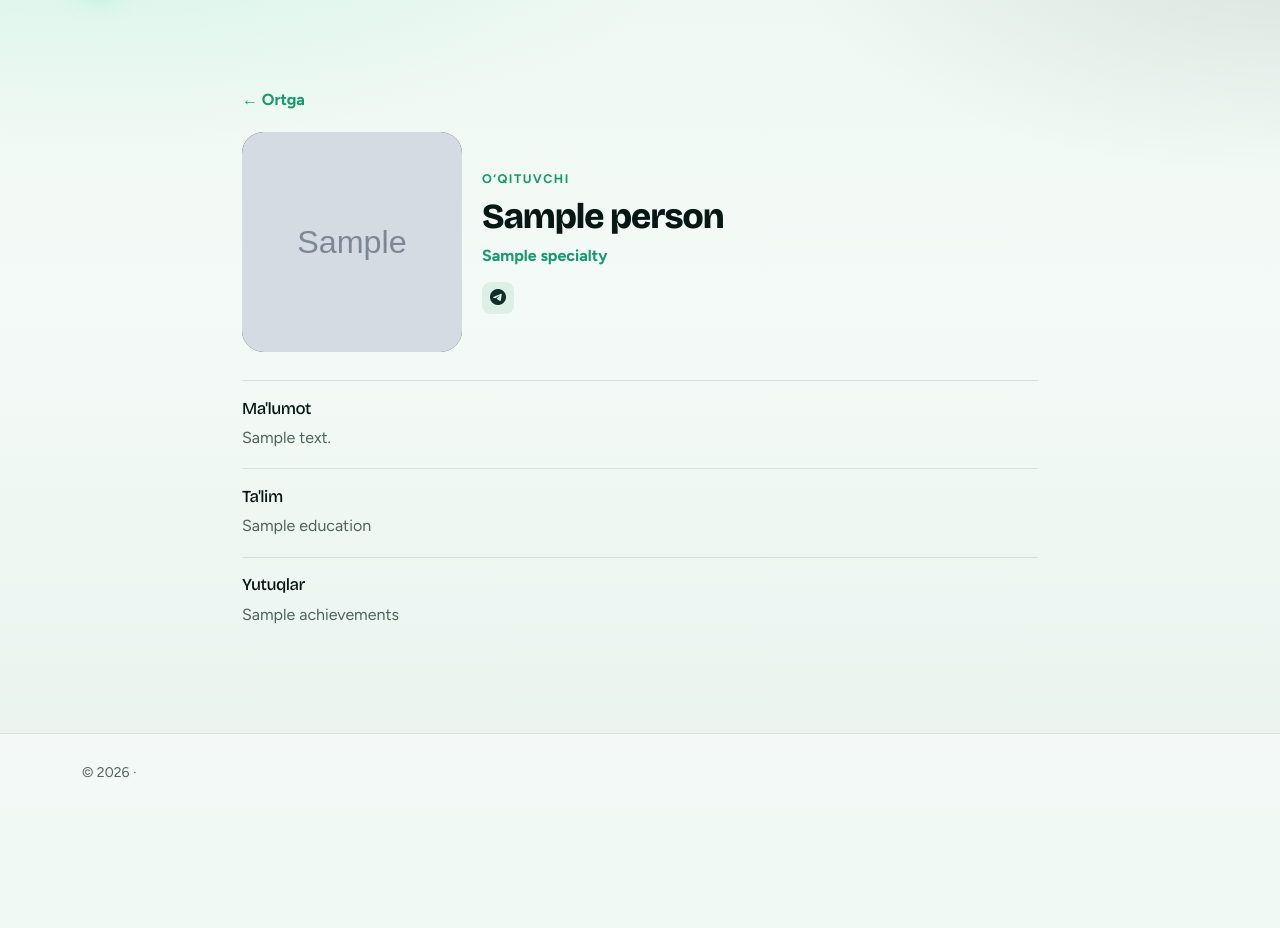
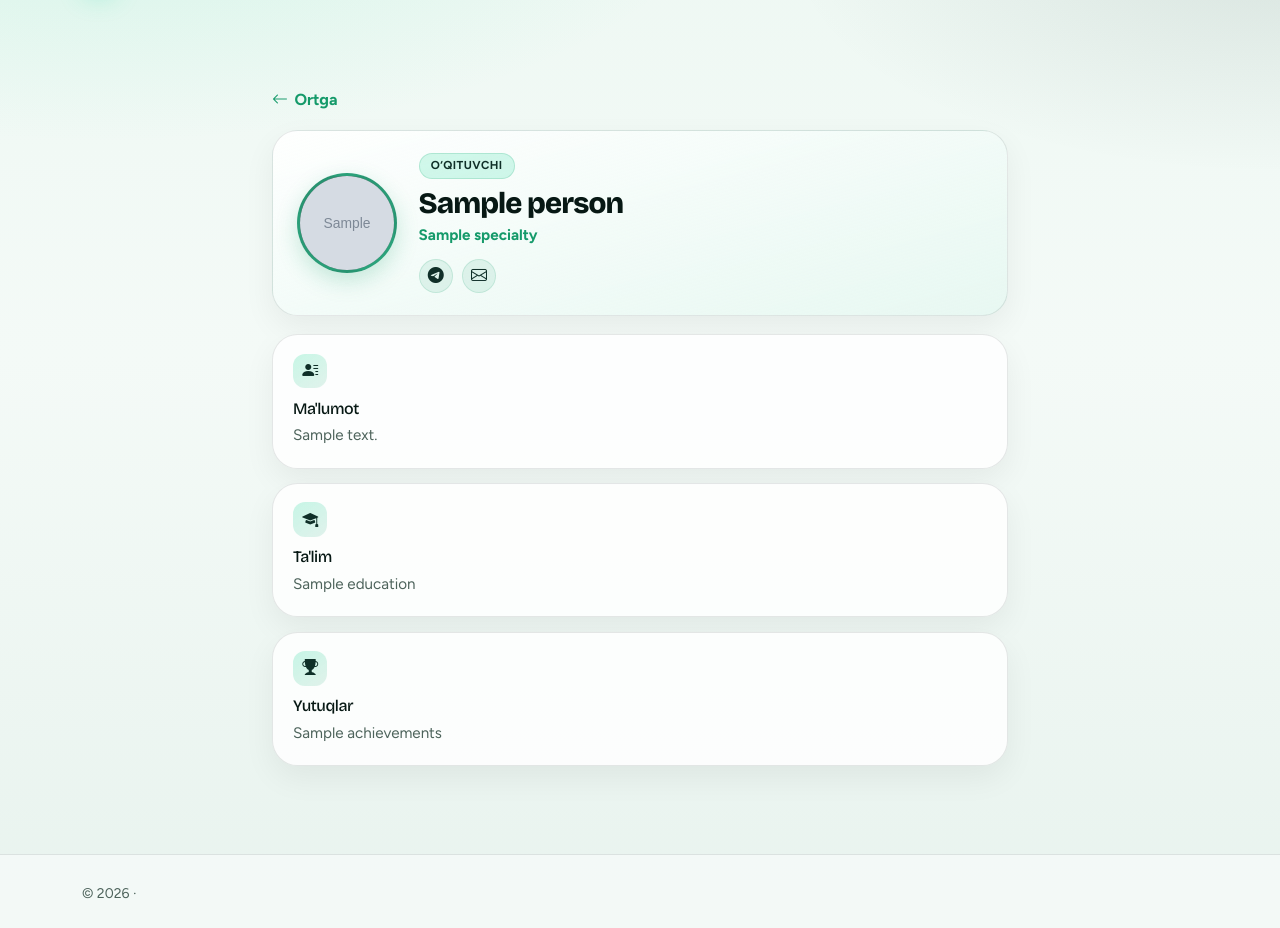
Before and after one commit to game227/xyz, a Django app: template templates/core/person_detail.html in a window 1280 px wide. Shown: the part 57-985 px from the top of the page. Before the commit the page ends 835 px from the top, so only its background shows below. Run offline with Django 5.2, Linux system fonts and the light colour scheme; the template is opened without the code that fills it: most values are stand-ins (such as "Sample title", 1, 10 or a date in 2020); grey boxes marked "Sample" are stand-in pictures; some libraries are stand-ins or nearby versions.

Commit message:
Polish person detail UI: smaller round photo and framed info cards.
Tighten the founder/teacher profile layout with oval avatar, soft bordered panels, and light reveal motion.

Co-authored-by: Cursor <cursoragent@cursor.com>

```diff
--- a/static/css/main.css
+++ b/static/css/main.css
@@ -798,37 +798,73 @@ a {
 }
 
 .person-detail__wrap {
-    max-width: 820px;
+    max-width: 760px;
 }
 
 .person-detail__back {
-    display: inline-block;
-    margin-bottom: 1.25rem;
+    display: inline-flex;
+    align-items: center;
+    gap: 0.4rem;
+    margin-bottom: 1.1rem;
     color: var(--xyz-moss);
     font-weight: 700;
     text-decoration: none;
+    transition: transform 0.2s ease, color 0.2s ease;
 }
 
-.person-detail__hero {
-    display: grid;
-    gap: 1.25rem;
-    margin-bottom: 1.75rem;
+.person-detail__back:hover {
+    color: var(--xyz-forest);
+    transform: translateX(-3px);
 }
 
-@media (min-width: 700px) {
-    .person-detail__hero {
-        grid-template-columns: 220px 1fr;
+.person-detail__card {
+    background: rgba(255, 255, 255, 0.82);
+    border: 1px solid var(--xyz-line);
+    border-radius: 1.6rem;
+    box-shadow: 0 12px 32px rgba(7, 24, 20, 0.06);
+}
+
+.person-detail__card--hero {
+    display: flex;
+    flex-direction: column;
+    align-items: center;
+    text-align: center;
+    gap: 1rem;
+    padding: 1.5rem 1.35rem 1.6rem;
+    margin-bottom: 1.15rem;
+    background:
+        linear-gradient(165deg, rgba(255, 255, 255, 0.92), rgba(217, 246, 236, 0.45));
+    animation: personReveal 0.55s ease both;
+}
+
+@media (min-width: 640px) {
+    .person-detail__card--hero {
+        flex-direction: row;
+        text-align: left;
         align-items: center;
+        padding: 1.35rem 1.5rem;
+        gap: 1.35rem;
     }
 }
 
 .person-detail__media {
-    aspect-ratio: 1;
-    border-radius: 1.35rem;
+    width: 5.5rem;
+    height: 5.5rem;
+    flex-shrink: 0;
+    border-radius: 50%;
     overflow: hidden;
     background: linear-gradient(145deg, #0f2f28, #1a5c48);
     display: grid;
     place-items: center;
+    border: 3px solid rgba(59, 224, 168, 0.55);
+    box-shadow: 0 8px 22px rgba(21, 154, 106, 0.22);
+}
+
+@media (min-width: 640px) {
+    .person-detail__media {
+        width: 6.25rem;
+        height: 6.25rem;
+    }
 }
 
 .person-detail__media img {
@@ -837,32 +873,128 @@ a {
     object-fit: cover;
 }
 
+.person-detail__initial {
+    font-family: 'Bricolage Grotesque', sans-serif;
+    font-size: 1.7rem;
+    font-weight: 800;
+    color: #fff;
+}
+
+.person-detail__initial--moss {
+    color: #e8fff5;
+}
+
+.person-detail__intro {
+    min-width: 0;
+}
+
+.person-detail__badge {
+    display: inline-flex;
+    align-items: center;
+    padding: 0.22rem 0.7rem;
+    border-radius: 999px;
+    font-size: 0.72rem;
+    font-weight: 700;
+    letter-spacing: 0.04em;
+    text-transform: uppercase;
+    color: var(--xyz-forest);
+    background: rgba(59, 224, 168, 0.22);
+    border: 1px solid rgba(21, 154, 106, 0.18);
+}
+
 .person-detail__name {
-    font-size: clamp(1.6rem, 3vw, 2.2rem);
+    font-size: clamp(1.35rem, 2.6vw, 1.85rem);
     font-weight: 800;
-    margin: 0.2rem 0 0.35rem;
+    margin: 0.45rem 0 0.25rem;
+    line-height: 1.15;
 }
 
 .person-detail__role {
     color: var(--xyz-moss);
     font-weight: 700;
-    margin: 0 0 0.85rem;
+    margin: 0 0 0.75rem;
+    font-size: 0.95rem;
 }
 
-.person-detail__block {
-    padding: 1.1rem 0;
-    border-top: 1px solid var(--xyz-line);
+.person-detail__links {
+    display: flex;
+    flex-wrap: wrap;
+    gap: 0.55rem;
+    justify-content: center;
 }
 
-.person-detail__block h2 {
-    font-size: 1.05rem;
-    margin: 0 0 0.45rem;
+@media (min-width: 640px) {
+    .person-detail__links {
+        justify-content: flex-start;
+    }
 }
 
-.person-detail__block p {
+.person-detail__links a {
+    width: 2.15rem;
+    height: 2.15rem;
+    display: grid;
+    place-items: center;
+    border-radius: 999px;
+    background: rgba(21, 154, 106, 0.1);
+    color: var(--xyz-forest);
+    text-decoration: none;
+    border: 1px solid rgba(21, 154, 106, 0.14);
+    transition: background 0.2s ease, transform 0.2s ease;
+}
+
+.person-detail__links a:hover {
+    background: rgba(21, 154, 106, 0.2);
+    transform: translateY(-2px);
+}
+
+.person-detail__grid {
+    display: grid;
+    gap: 0.9rem;
+}
+
+.person-detail__card--info {
+    padding: 1.15rem 1.25rem 1.25rem;
+    position: relative;
+    animation: personReveal 0.55s ease both;
+}
+
+.person-detail__card--info:nth-child(1) { animation-delay: 0.08s; }
+.person-detail__card--info:nth-child(2) { animation-delay: 0.16s; }
+.person-detail__card--info:nth-child(3) { animation-delay: 0.24s; }
+
+.person-detail__icon {
+    width: 2.15rem;
+    height: 2.15rem;
+    border-radius: 0.75rem;
+    display: grid;
+    place-items: center;
+    margin-bottom: 0.65rem;
+    color: var(--xyz-forest);
+    background: linear-gradient(145deg, rgba(59, 224, 168, 0.28), rgba(21, 154, 106, 0.12));
+    font-size: 1rem;
+}
+
+.person-detail__card--info h2 {
+    font-size: 1rem;
+    margin: 0 0 0.4rem;
+}
+
+.person-detail__card--info p {
     margin: 0;
     color: var(--xyz-muted);
     line-height: 1.55;
+    font-size: 0.95rem;
+}
+
+@keyframes personReveal {
+    from {
+        opacity: 0;
+        transform: translateY(10px);
+    }
+    to {
+        opacity: 1;
+        transform: none;
+    }
 }
 
 .month-layout {
--- a/templates/core/person_detail.html
+++ b/templates/core/person_detail.html
@@ -5,30 +5,32 @@
 {% block content %}
 <section class="section person-detail">
     <div class="container person-detail__wrap">
-        <a class="person-detail__back" href="{% url 'core:home' %}#{{ back_anchor }}">← Ortga</a>
+        <a class="person-detail__back" href="{% url 'core:home' %}#{{ back_anchor }}">
+            <i class="bi bi-arrow-left"></i> Ortga
+        </a>
 
-        <div class="person-detail__hero">
+        <header class="person-detail__card person-detail__card--hero">
             <div class="person-detail__media">
                 {% if person_kind == 'founder' %}
                     {% if person.photo %}
                         <img src="{{ person.photo.url }}" alt="{{ person.full_name }}">
                     {% else %}
-                        <div class="person-card__avatar" aria-hidden="true">{{ person.full_name|make_list|first }}</div>
+                        <span class="person-detail__initial" aria-hidden="true">{{ person.full_name|make_list|first }}</span>
                     {% endif %}
                 {% else %}
                     {% if person.avatar %}
                         <img src="{{ person.avatar.url }}" alt="{{ person.get_full_name }}">
                     {% else %}
-                        <div class="person-card__avatar person-card__avatar--moss" aria-hidden="true">
+                        <span class="person-detail__initial person-detail__initial--moss" aria-hidden="true">
                             {{ person.first_name|default:person.username|make_list|first }}
-                        </div>
+                        </span>
                     {% endif %}
                 {% endif %}
             </div>
-            <div>
-                <p class="section-kicker">
+            <div class="person-detail__intro">
+                <span class="person-detail__badge">
                     {% if person_kind == 'founder' %}Asoschi{% else %}O‘qituvchi{% endif %}
-                </p>
+                </span>
                 <h1 class="person-detail__name">
                     {% if person_kind == 'founder' %}
                         {{ person.full_name }}
@@ -43,7 +45,7 @@
                         {{ person.specialty|default:"Matematika o‘qituvchisi" }}
                     {% endif %}
                 </p>
-                <div class="person-card__links">
+                <div class="person-detail__links">
                     {% if person.telegram %}
                         <a href="https://t.me/{{ person.telegram|cut:'@' }}" target="_blank" rel="noopener" aria-label="Telegram">
                             <i class="bi bi-telegram"></i>
@@ -54,9 +56,7 @@
                             <i class="bi bi-linkedin"></i>
                         </a>
                     {% endif %}
-                    {% if person_kind == 'founder' and person.email %}
-                        <a href="mailto:{{ person.email }}" aria-label="Email"><i class="bi bi-envelope"></i></a>
-                    {% elif person_kind == 'teacher' and person.email %}
+                    {% if person.email %}
                         <a href="mailto:{{ person.email }}" aria-label="Email"><i class="bi bi-envelope"></i></a>
                     {% endif %}
                     {% if person_kind == 'teacher' and person.phone_number %}
@@ -64,28 +64,33 @@
                     {% endif %}
                 </div>
             </div>
-        </div>
+        </header>
 
+        <div class="person-detail__grid">
             {% if person.full_bio or person.bio %}
-        <div class="person-detail__block">
+            <article class="person-detail__card person-detail__card--info">
+                <div class="person-detail__icon" aria-hidden="true"><i class="bi bi-person-lines-fill"></i></div>
                 <h2>Ma'lumot</h2>
                 <p>{{ person.full_bio|default:person.bio|linebreaksbr }}</p>
-        </div>
+            </article>
             {% endif %}
 
             {% if person.education %}
-        <div class="person-detail__block">
+            <article class="person-detail__card person-detail__card--info">
+                <div class="person-detail__icon" aria-hidden="true"><i class="bi bi-mortarboard-fill"></i></div>
                 <h2>Ta'lim</h2>
                 <p>{{ person.education }}</p>
-        </div>
+            </article>
             {% endif %}
 
             {% if person.achievements %}
-        <div class="person-detail__block">
+            <article class="person-detail__card person-detail__card--info">
+                <div class="person-detail__icon" aria-hidden="true"><i class="bi bi-trophy-fill"></i></div>
                 <h2>Yutuqlar</h2>
                 <p>{{ person.achievements|linebreaksbr }}</p>
+            </article>
+            {% endif %}
         </div>
-        {% endif %}
     </div>
 </section>
 {% endblock %}
```
Also changed, not shown: PROGRESS.md (+6 -0 lines). Lines whose indentation alone changed are shown as unchanged.
